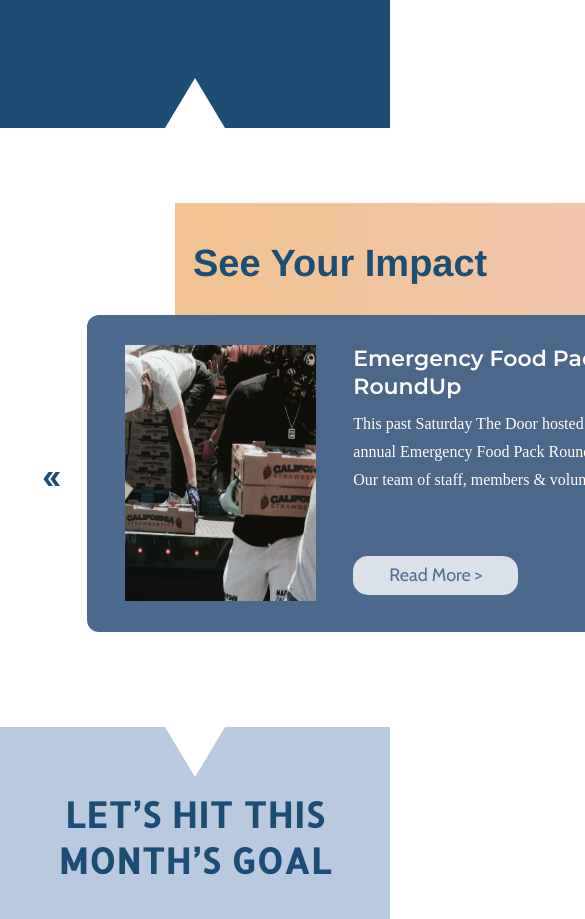
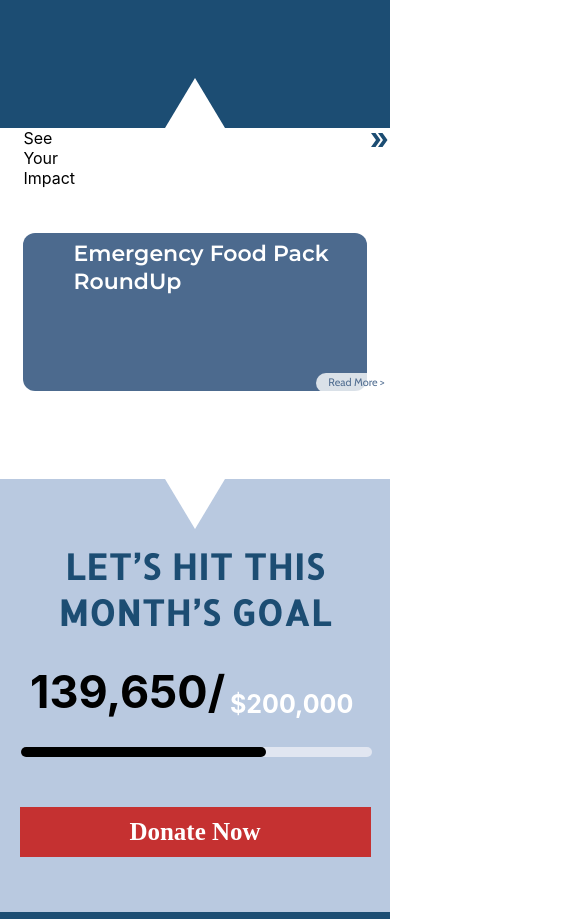
Before and after one commit to Ricomitch/The-Door, a React (Create React App) app in the folder client/: page /get-involved in a window 390 px wide. Shown: the part 1320-2239 px from the top of the page, 585 px wide, since content can reach past the window. Built offline with nearby package versions, Linux system fonts and the light colour scheme; a web font is replaced by a local one.

Commit message:
wtf ever

```diff
--- a/client/src/components/GetInvolved/ImpactGetInvolved.css
+++ b/client/src/components/GetInvolved/ImpactGetInvolved.css
@@ -43,3 +43,85 @@ h1.see-your-impact {
   grid-column: 9;
   grid-row: -4;
 }
+
+/* Mobile */
+@media screen and (max-width: 426px) {
+
+  div.getInvolved-impact-section {
+    all: unset;
+    display: grid;
+    grid-template-columns: 6% 6% 76% 6% 6%;
+    grid-template-rows: 15vw 12vw 18vw 22.5vw;
+    height: 90vw;
+    width: 100vw;
+  }
+
+  div.gradient-block-get-involved {
+    all: unset;
+  }
+
+  h1.see-your-impact {
+    all: unset;
+  }
+
+  .getInvolved-impact-card1 {
+    all: unset;
+    grid-column: 2 / -2;
+    grid-row: 3 / span 2;
+  }
+
+  div.impact-card {
+
+    height: 100%;
+    width: 100%;
+  }
+
+  div.impact-container {
+    padding-top: 2%;
+    height: inherit;
+    width: inherit;
+  }
+
+  div.impact-image-container {
+    height: 85%;
+    width: 50px;
+    flex-shrink: 0;
+  }
+
+  div.impact-card-header {
+    padding-left: 2%;
+  }
+  div.impact-text-container {
+    display: grid;
+    grid-template-rows: 88% 12%;
+    grid-template-columns: 70% 30%;
+
+  }
+  p.impact-card-content {
+    display: none;
+  }
+
+  div.impact-button {
+    height: 5vw;
+    width: 21vw;
+    font-size: 2.8vw;
+    line-height: 175%;
+    grid-row-start: 2;
+    grid-column-start: -2;
+
+  }
+
+  .getInvolved-impact-card2 {
+    all: unset;
+    visibility: hidden;
+  }
+
+  .left-arrow-getInvolved {
+    all: unset;
+    visibility: hidden;
+  }
+
+  .right-arrow-getInvolved {
+    all: unset;
+  }
+}
```
